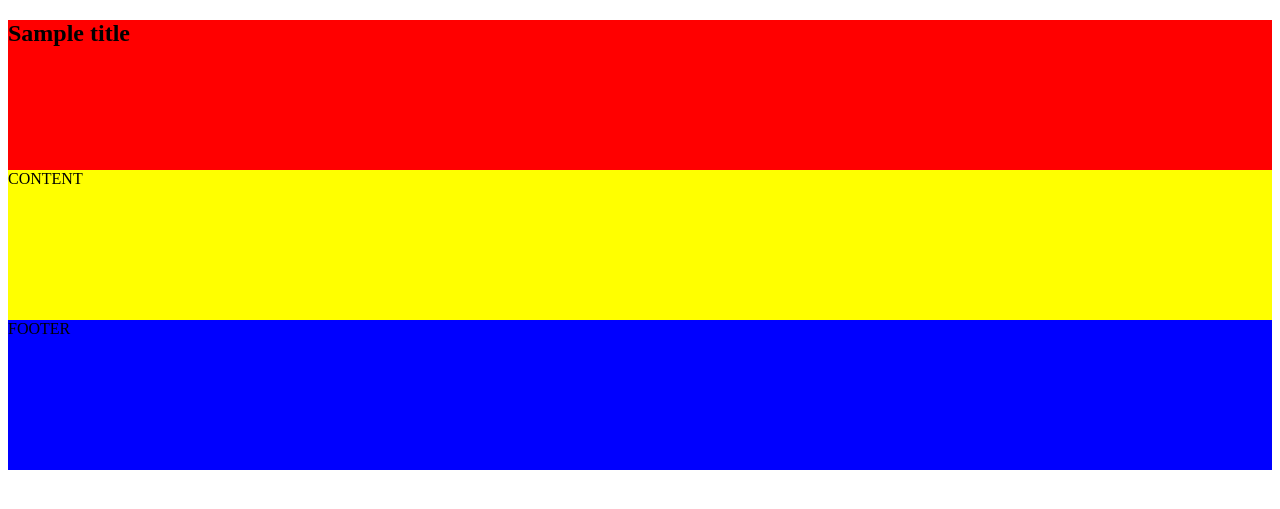
After one commit to ngthucdotcom/TimeTable-TKB, a PHP site: the page made by applications/views/view.php in a window 1280 px wide. The commit adds this page. Shown: the top 509 px of the page. Run offline with PHP 8.4, Linux system fonts and the light colour scheme; the template is opened without the code that fills it: most values are stand-ins (such as "Sample title", 1, 10 or a date in 2020).

Commit message:
Revert "Fix bugs 201712060219"
This reverts commit 1e2235c6c3d45e286c8b64c7d445a9410e777f59.

```diff
--- a/applications/controllers/init.php
+++ b/applications/controllers/init.php
@@ -7,7 +7,7 @@ require_once 'DB.php';
 //Khai bao du lieu
 // include 'data.php';
 
-$_DOMAINS = 'http://localhost/tkb/';
+$_DOMAINS = 'http://127.0.0.1/tkb/';
 
 // Khởi tạo session
 $session = new Session();
--- a/applications/views/base/footer.php
+++ b/applications/views/base/footer.php
@@ -1,6 +1,6 @@
     <footer>
       <center>
-        @2017 - <a href="#" data-toggle='modal' data-target='#info'><?php echo $data['name']; ?></a>
+        @2017 - <a href="#" data-toggle='modal' data-target='#info'><?php //echo $data['name']; ?></a>
       </center>
     </footer>
   </body>
--- a/applications/views/tkb.php
+++ b/applications/views/tkb.php
@@ -8,7 +8,7 @@
 */
 
 //Bien $monhoc la mang chua cac dong trong bang du lieu tren
-$monhoc = json_decode(file_get_contents('applications/models/db.json'), TRUE);
+include 'controller/DB.php';
 
 $tkb = array(
     array(),
--- /dev/null
+++ b/applications/views/view.php
@@ -0,0 +1,34 @@
+<!DOCTYPE html>
+<html>
+    <head>
+        <title><?php echo $title; ?></title>
+        <meta http-equiv="Content-Type" content="text/html; charset=UTF-8">
+        <style>
+            #header{
+                height: 150px;
+                background: red;
+            }
+            #footer{
+                height: 150px;
+                background: blue;
+            }
+            #content{
+                height: 150px;
+                background: yellow;
+            }
+        </style>
+    </head>
+    <body>
+        <div id="header">
+            <h2><?php echo $title; ?><h2>
+        </div>
+
+        <div id="content">
+            CONTENT
+        </div>
+
+        <div id="footer">
+            FOOTER
+        </div>
+    </body>
+</html>
--- a/js/main.js
+++ b/js/main.js
@@ -11,7 +11,7 @@ $(function(){
 
 function load_ajax(monhoc){
     $.ajax({
-        url : "applications/controllers/action.php",
+        url : "controller/action.php",
         type : "post",
         dateType:"text",
         data : {
```
Also changed, not shown: applications/views/base/header.php (+5 -5 lines), applications/views/product.php (added, +10 -0 lines), index.php (+10 -6 lines).
